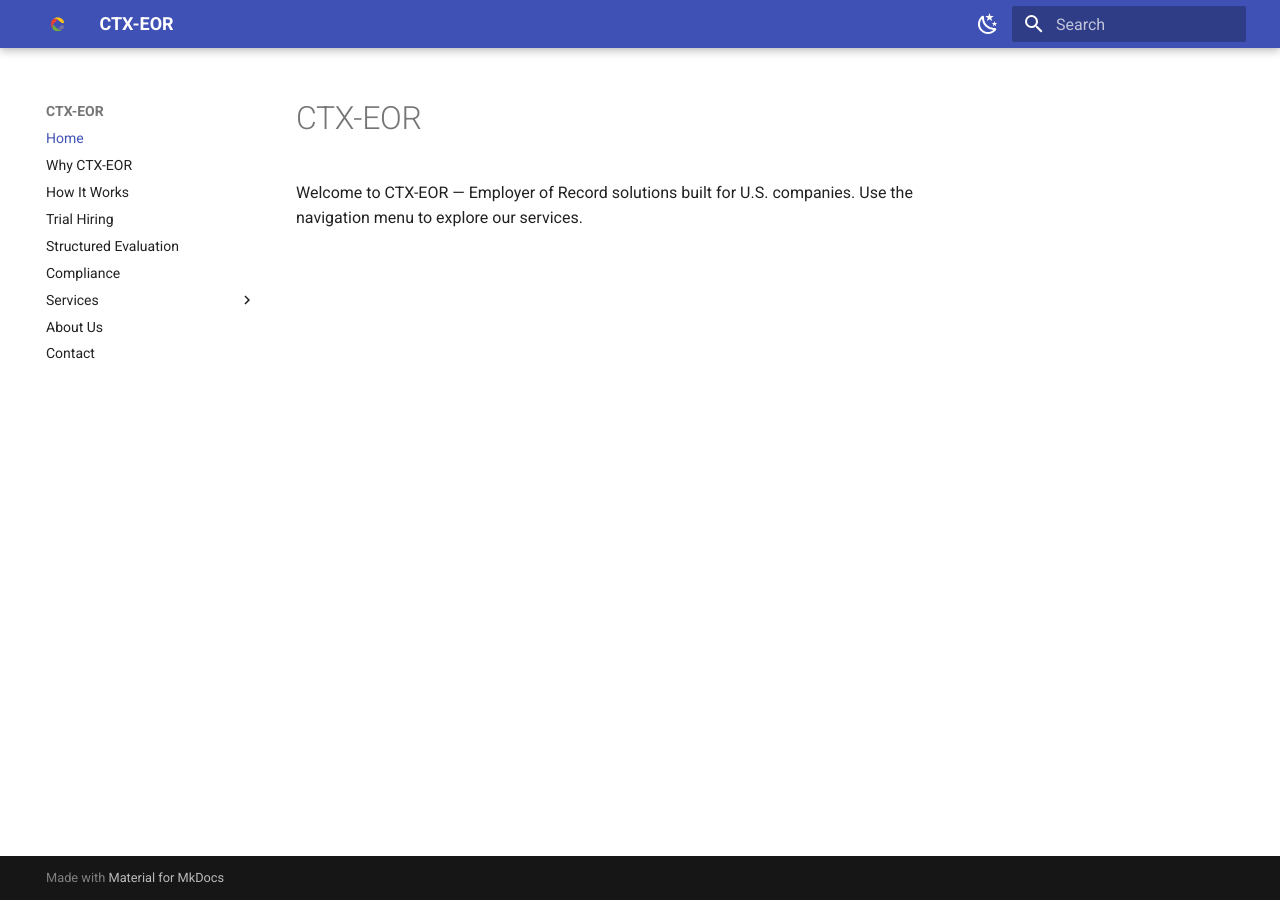
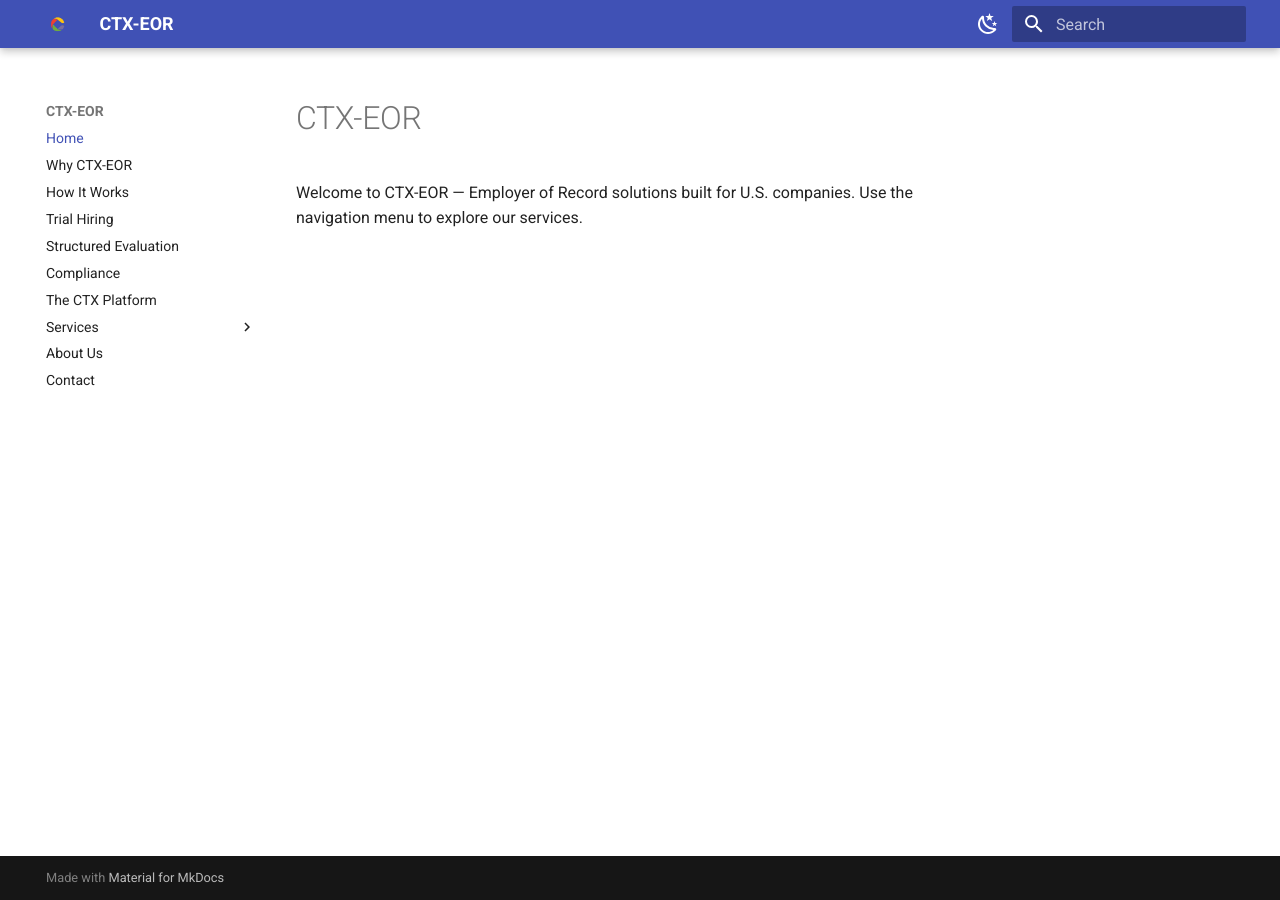
Before and after one commit to cirrusflyer275ds/ctx-eor-site, an MkDocs documentation site: the page built from docs/index.md, in a window 1280 px wide. Built offline with MkDocs 1.6.1 and Material for MkDocs 9.7.7, drawn with Linux system fonts in a browser that asks for light colours.

Commit message:
Update mkdocs.yml

```diff
--- a/mkdocs.yml
+++ b/mkdocs.yml
@@ -24,6 +24,7 @@ nav:
   - Trial Hiring: trial-hiring.md
   - Structured Evaluation: structured-evaluation.md
   - Compliance: compliance.md
+  - The CTX Platform: platform.md
   - Services:
       - EOR: eor.md
       - Payroll: payroll.md
```
